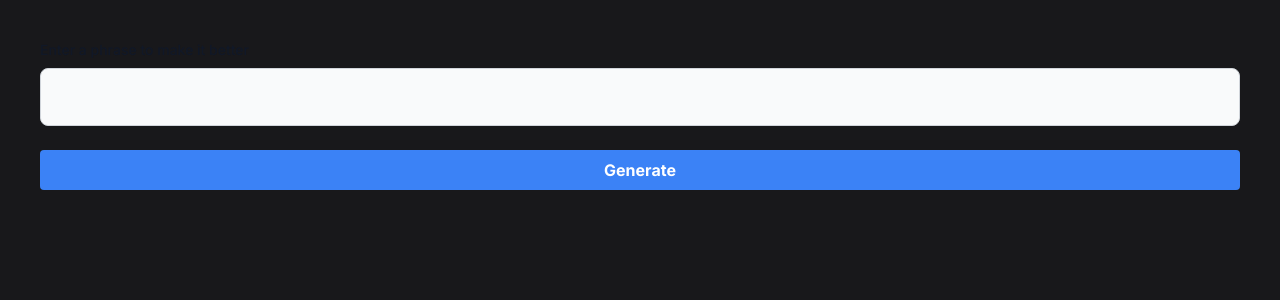
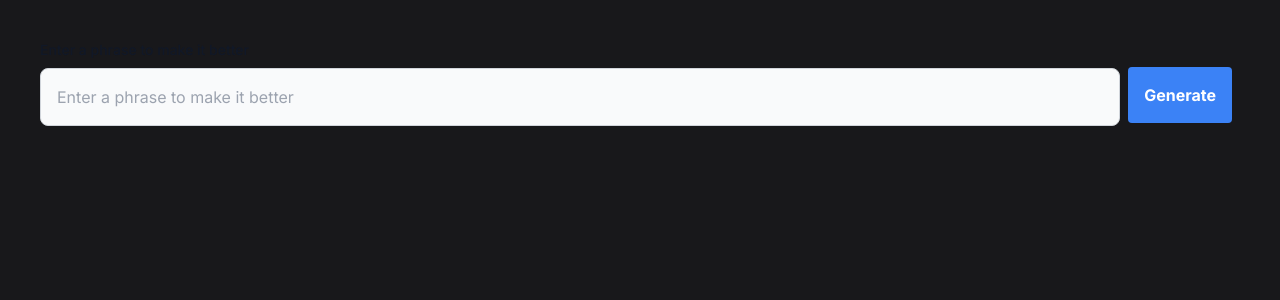
Before and after one commit to abdulashref333/Questionnaire-AI, a Next.js app: page / in a window 1280 px wide. Shown: the top 300 px of the page. Built offline with nearby package versions, Linux system fonts and the light colour scheme.

Commit message:
update form style

```diff
--- a/app/components/Form/Input.tsx
+++ b/app/components/Form/Input.tsx
@@ -1,16 +1,16 @@
 import { ChangeEventHandler } from "react";
 
-interface InputProps{
+interface InputProps {
   label: string;
   type: "text" | "email" | "password";
   value?: string;
   onChange?: ChangeEventHandler<HTMLInputElement>
 }
-export default function Input({label, type, value, onChange}:InputProps){
-  return(
-    <div className="mb-6">
+export default function Input({ label, type, value, onChange }: InputProps) {
+  return (
+    <div className="mb-6 w-full">
       <label htmlFor="large-input" className="block mb-2 text-sm font-medium text-gray-900 dark:text-white">{label}</label>
-      <input type={type} value={value} onChange={onChange} id="large-input" className="block w-full p-4 text-gray-900 border border-gray-300 rounded-lg bg-gray-50 text-base focus:ring-blue-500 focus:border-blue-500 dark:bg-gray-700 dark:border-gray-600 dark:placeholder-gray-400 dark:text-white dark:focus:ring-blue-500 dark:focus:border-blue-500"/>
+      <input placeholder={label} type={type} value={value} onChange={onChange} id="large-input" className="block w-full p-4 text-gray-900 border border-gray-300 rounded-lg bg-gray-50 text-base focus:ring-blue-500 focus:border-blue-500 dark:bg-gray-700 dark:border-gray-600 dark:placeholder-gray-400 dark:text-white dark:focus:ring-blue-500 dark:focus:border-blue-500" />
     </div>
   )
 }
--- a/app/page.tsx
+++ b/app/page.tsx
@@ -5,14 +5,22 @@ import Input from "./components/Form/Input";
 export default function Home() {
   const [input, setInput] = useState("")
 
-  const handleOnSubmit = (event: FormEvent<HTMLFormElement>) =>{
+  const handleOnSubmit = (event: FormEvent<HTMLFormElement>) => {
     event.preventDefault();
   }
 
   return (
-    <form className='flex content-center justify-center flex-col m-10' onSubmit={handleOnSubmit}>
-      <Input label="Enter a phrase to make it better" type="text" value={input} onChange={(e)=>{setInput(e.target.value)}}/>
-      <button className="bg-blue-500 hover:bg-blue-700 text-white font-bold py-2 px-4 rounded">Generate</button>
+    <form className='flex content-center items-center justify-between m-10' onSubmit={handleOnSubmit}>
+      <Input
+        label="Enter a phrase to make it better"
+        type="text"
+        value={input} onChange={(e) => { setInput(e.target.value) }}
+      />
+      <button
+        className="mx-2 bg-blue-500 hover:bg-blue-700 text-white font-bold py-4 px-4 rounded inline-flex items-center text-center"
+      >
+        Generate
+      </button>
     </form>
   )
 }
```
